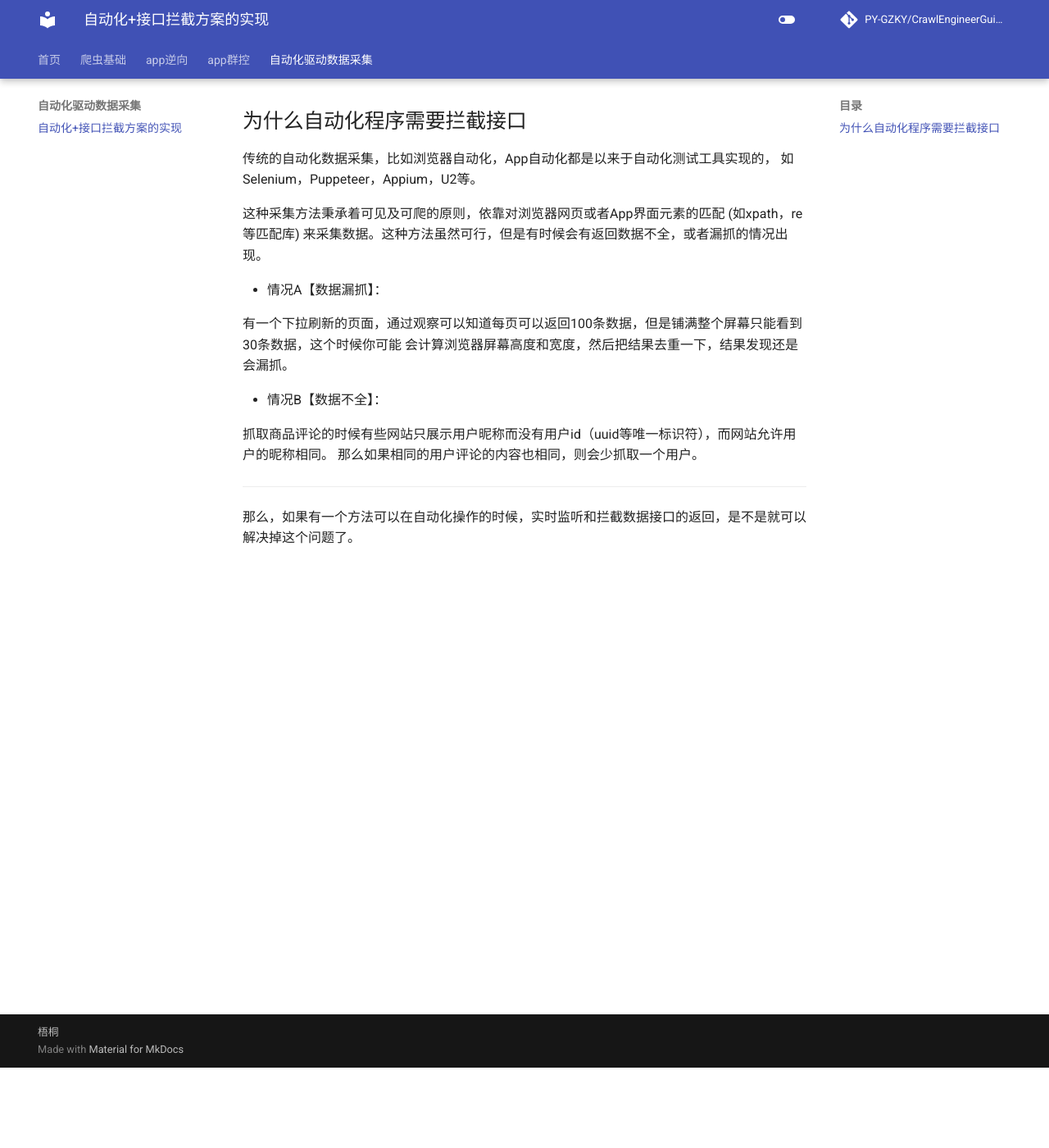
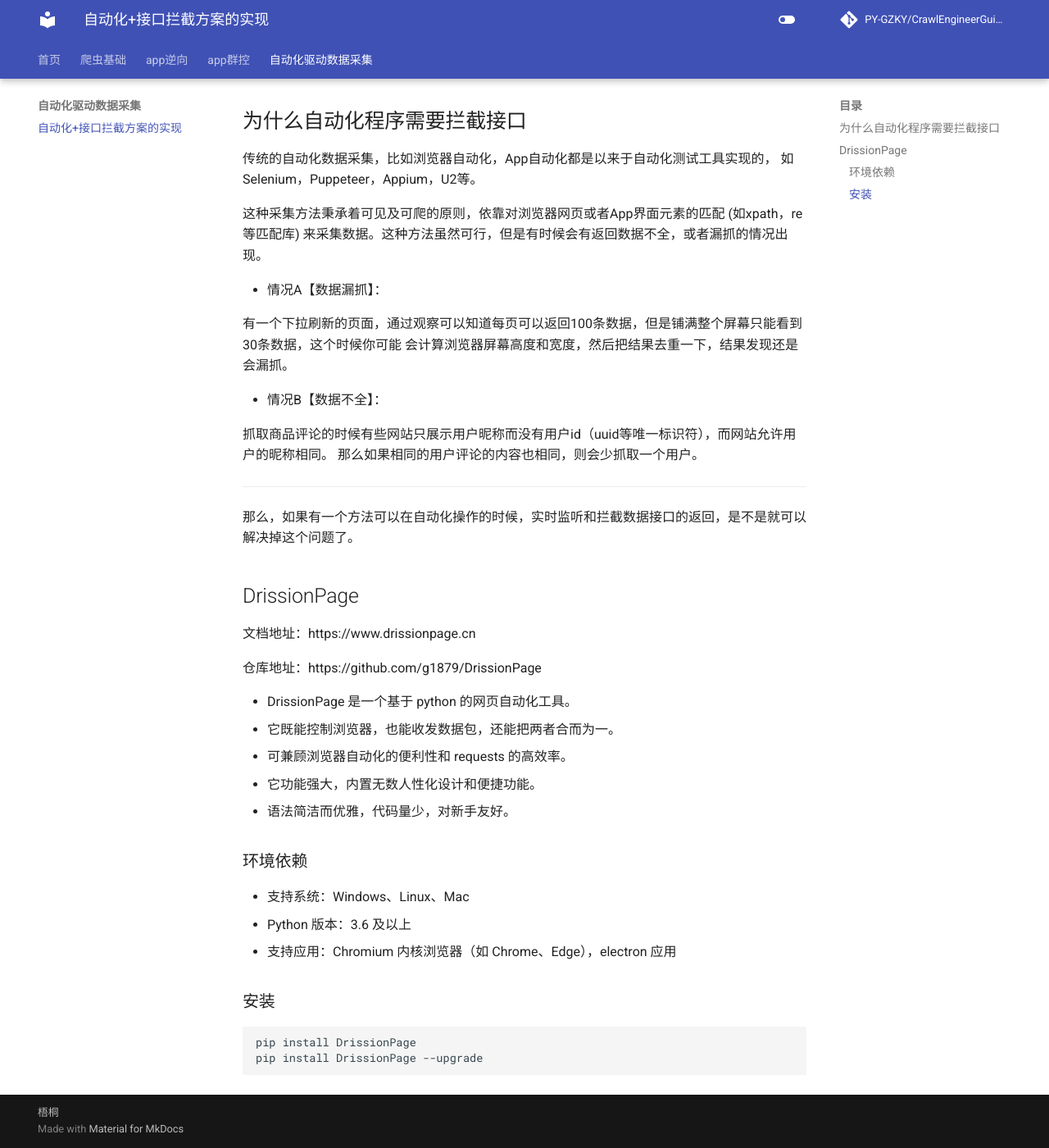
Before and after one commit to PY-GZKY/CrawlEngineerGuide, an MkDocs documentation site: the page built from docs/自动化+接口拦截方案的实现.md, in a window 1280 px wide and 1400 px high, scrolled down 98 px. Shown: the whole window at 82% size. Built offline with MkDocs 1.6.1 and Material for MkDocs 9.7.7, drawn with Linux system fonts in a browser that asks for light colours; comment, search, counter and statistics services are not loaded.

Commit message:
Update 自动化+接口拦截方案的实现.md

````diff
--- a/docs/自动化+接口拦截方案的实现.md
+++ b/docs/自动化+接口拦截方案的实现.md
@@ -19,3 +19,28 @@
 ---
 
 那么，如果有一个方法可以在自动化操作的时候，实时监听和拦截数据接口的返回，是不是就可以解决掉这个问题了。
+
+## DrissionPage
+
+文档地址：https://www.drissionpage.cn
+
+仓库地址：https://github.com/g1879/DrissionPage
+
+- DrissionPage 是一个基于 python 的网页自动化工具。
+- 它既能控制浏览器，也能收发数据包，还能把两者合而为一。
+- 可兼顾浏览器自动化的便利性和 requests 的高效率。
+- 它功能强大，内置无数人性化设计和便捷功能。
+- 语法简洁而优雅，代码量少，对新手友好。
+
+### 环境依赖
+
+- 支持系统：Windows、Linux、Mac
+- Python 版本：3.6 及以上
+- 支持应用：Chromium 内核浏览器（如 Chrome、Edge），electron 应用
+
+### 安装
+
+```shell
+pip install DrissionPage
+pip install DrissionPage --upgrade
+```
````
